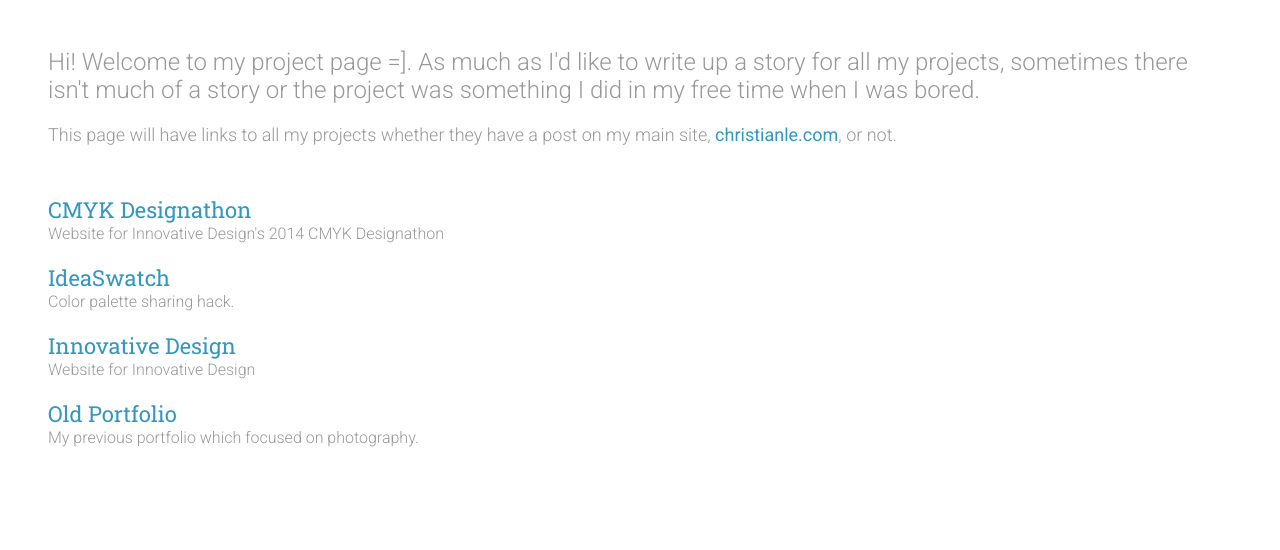
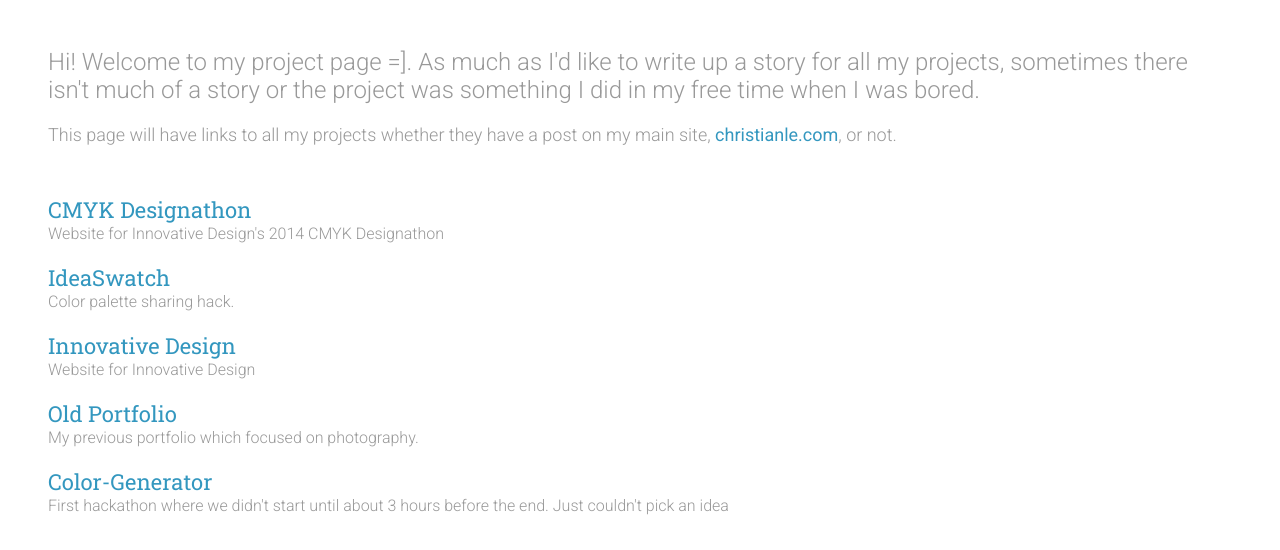
Before and after one commit to cle1994/cle1994.github.io, a plain HTML site: page index.html in a window 1280 px wide. Drawn offline with Linux system fonts and the light colour scheme.

Commit message:
another link

```diff
--- a/index.html
+++ b/index.html
@@ -46,6 +46,15 @@
             My previous portfolio which focused on photography.
           </div>
         </div>
+        <div class="project">
+          <div class="title">
+            <a href="/Color-Generator">Color-Generator</a>
+          </div>
+          <div class="description">
+            First hackathon where we didn't start until about 3 hours before the end. Just
+            couldn't pick an idea
+          </div>
+        </div>
     </div>
   </body>
 </html>
```
